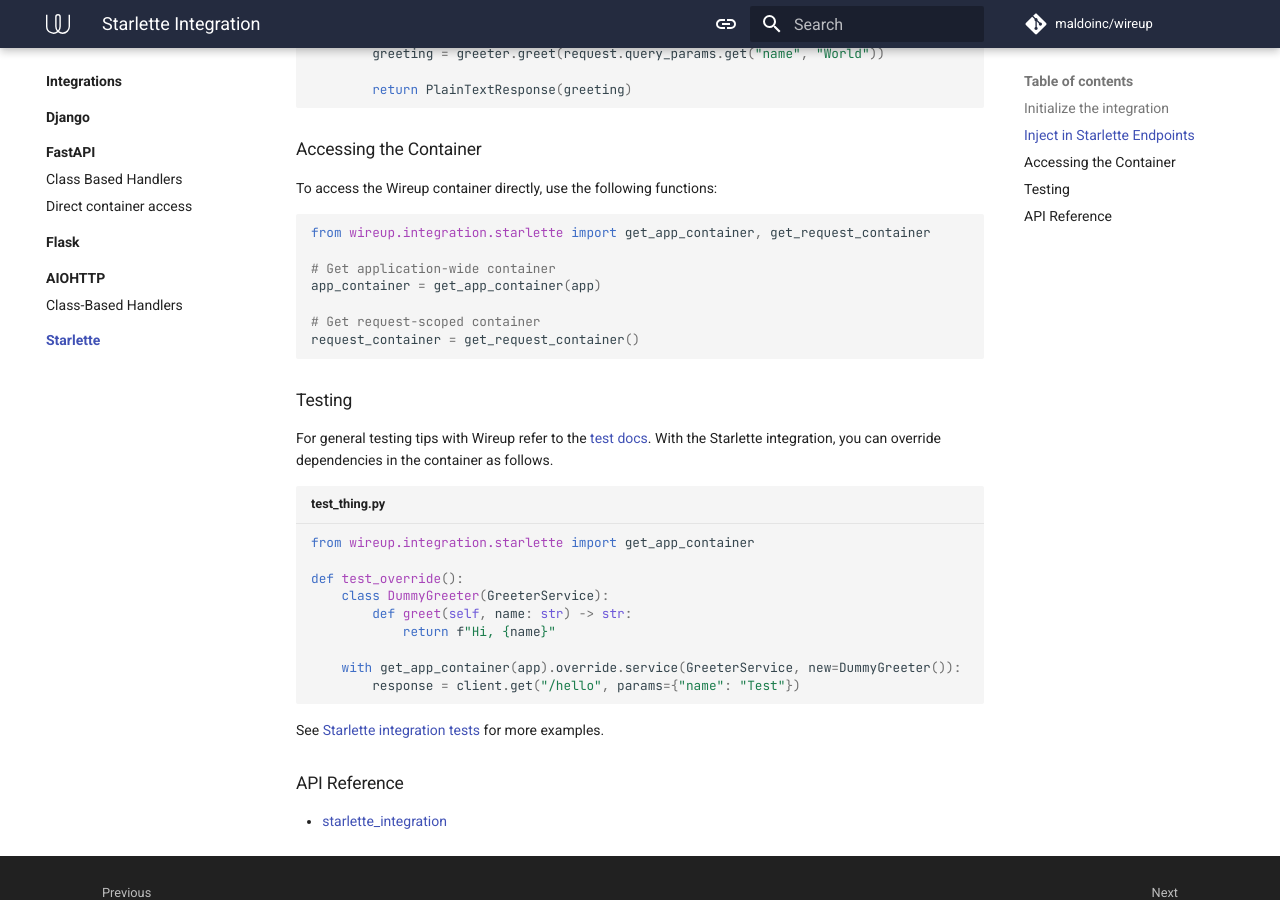
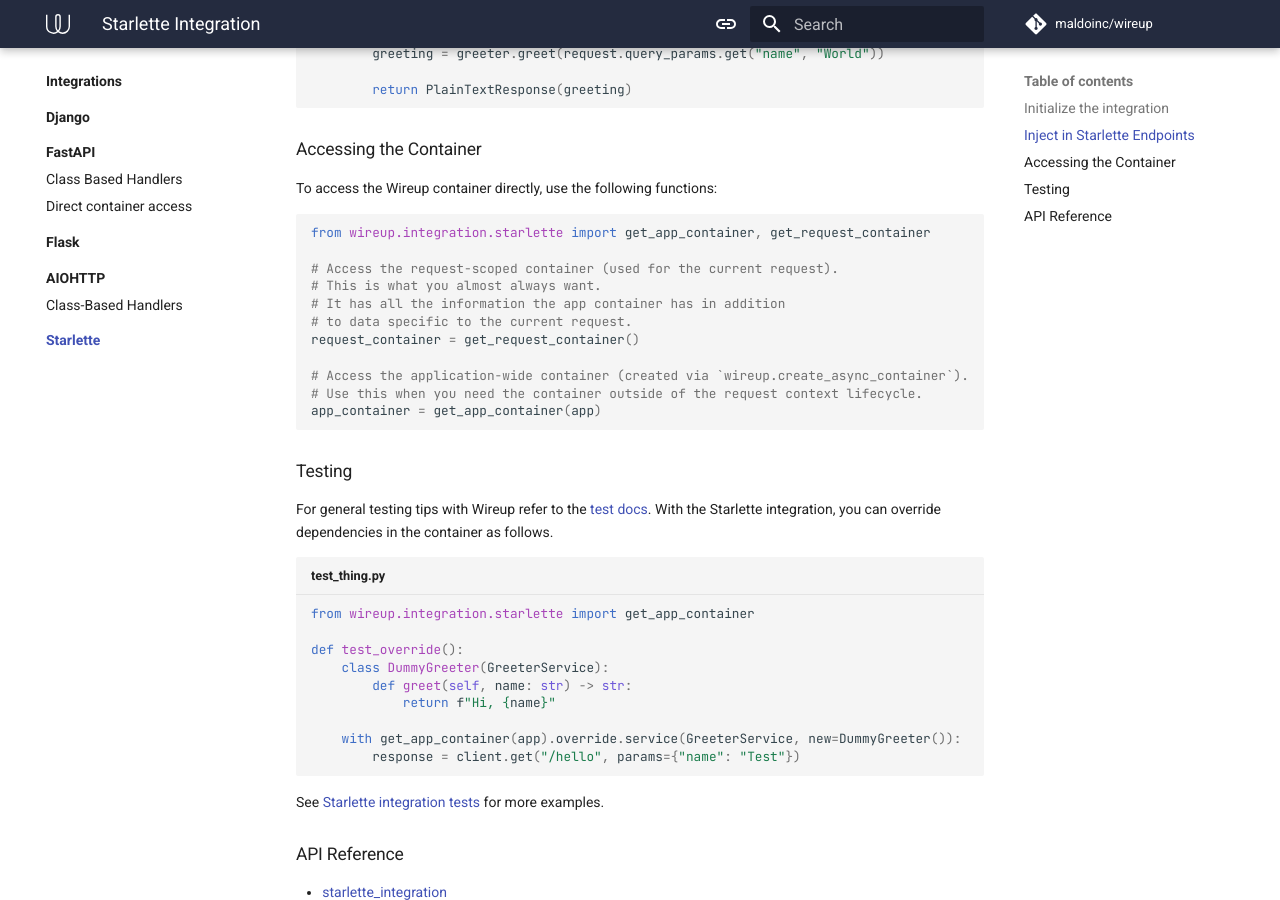
Before and after one commit to maldoinc/wireup, an MkDocs documentation site: the page built from docs/pages/integrations/starlette/index.md, in a window 1280 px wide and 900 px high, scrolled down 1252 px. Built offline with MkDocs 1.6.1 and Material for MkDocs 9.7.7, drawn with Linux system fonts in a browser that asks for light colours; comment, search, counter and statistics services are not loaded; the version menu is left out.

Commit message:
Update docs

````diff
--- a/docs/pages/integrations/starlette/index.md
+++ b/docs/pages/integrations/starlette/index.md
@@ -75,11 +75,15 @@ To access the Wireup container directly, use the following functions:
 ```python
 from wireup.integration.starlette import get_app_container, get_request_container
 
-# Get application-wide container
+# Access the request-scoped container (used for the current request).
+# This is what you almost always want.
+# It has all the information the app container has in addition
+# to data specific to the current request.
+request_container = get_request_container()
+
+# Access the application-wide container (created via `wireup.create_async_container`).
+# Use this when you need the container outside of the request context lifecycle.
 app_container = get_app_container(app)
-
-# Get request-scoped container
-request_container = get_request_container()
 ```
 
 ### Testing
````
Also changed, not shown: docs/pages/integrations/fastapi/direct_container_access.md (+2 -2 lines).
